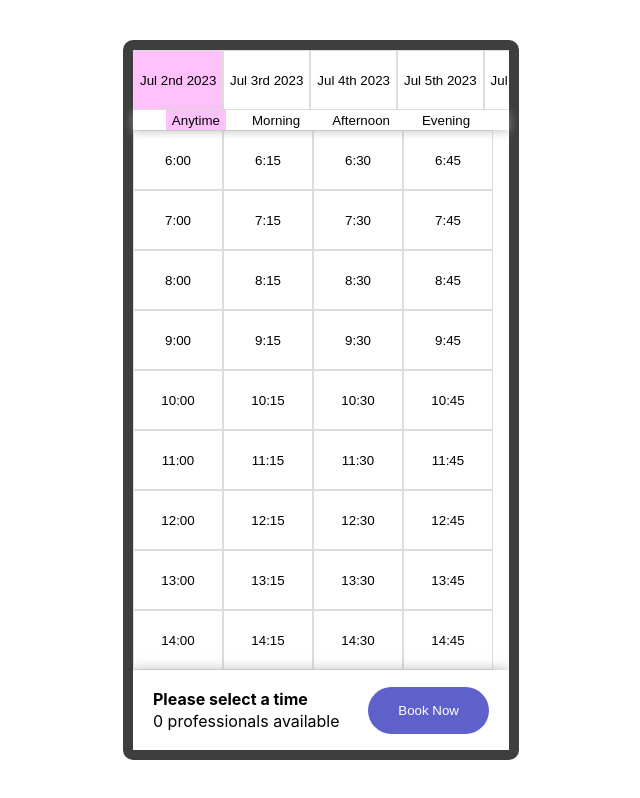
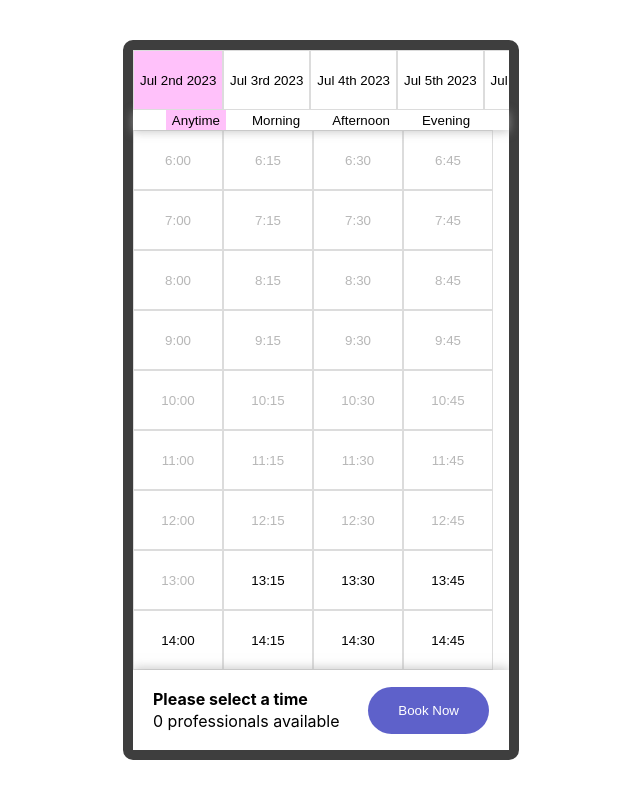
Before and after one commit to ps-kate/secret-spa-code-test, a React (Create React App) app: page / in a window 1280 px wide. Shown: the whole page, without its empty margins (319-959 px from the left). Built offline with nearby package versions, Linux system fonts and the light colour scheme.

Commit message:
feat: disable times that are in the past or within 2 hours of current time

```diff
--- a/src/components/TimeItem.tsx
+++ b/src/components/TimeItem.tsx
@@ -2,6 +2,10 @@ import { useMemo } from "react";
 import moment from "moment";
 import { observer } from "mobx-react-lite";
 import { useStore } from "../RootStore";
+
+// TODO: this should be created once and updated every minute
+// derived should depend on this
+const currentTime = moment();
 
 interface Props {
   time: number;
@@ -10,16 +14,24 @@ interface Props {
 const TimeItem = ({ time }: Props) => {
   const { setSelectedTime, selectedTime } = useStore();
 
+  const timeMoment = useMemo(() => {
+    const hour = Math.floor(time);
+    const minute = Math.round((time - hour) * 60);
+    return moment().hour(hour).minute(minute);
+  }, [time]);
+
   const formattedTime = useMemo(() => {
-    const hours = Math.floor(time);
-    const minutes = Math.round((time - hours) * 60);
-    return moment({ hours, minutes }).format("H:mm");
-  }, [time]);
+    return timeMoment.format("H:mm");
+  }, [timeMoment]);
 
   const classNames = ["dayItem", selectedTime === time ? "selected" : ""].join(" ");
 
+  const isDisabled = useMemo(() => {
+    return timeMoment.diff(currentTime, "hours") < 2;
+  }, [timeMoment]);
+
   return (
-    <button className={classNames} onClick={() => setSelectedTime(time)}>
+    <button className={classNames} onClick={() => setSelectedTime(time)} disabled={isDisabled}>
       {formattedTime}
     </button>
   );
```
